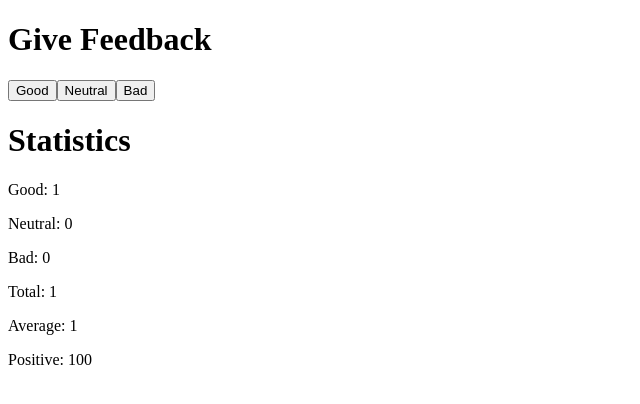
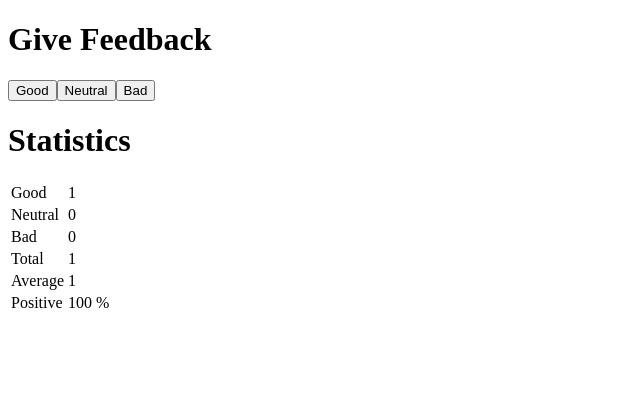
Before and after one commit to SimonO7/Full-Stack-Open, a React (Create React App) app in the folder Part1/unicafe/: page / in a window 1280 px wide. Both pictures are taken after a click on the button "Good". Shown: the top 404 px of the page, without its empty margins (0-640 px from the left). Built offline with nearby package versions, Linux system fonts and the light colour scheme.

Commit message:
Complete Exercise 1.11

```diff
--- a/Part1/unicafe/src/App.js
+++ b/Part1/unicafe/src/App.js
@@ -14,19 +14,34 @@ const Statistics = (props) => {
   }
 
   return (
-    <div>
-      <StatisticLine text="Good" value={props.goodRanks} />
-      <StatisticLine text="Neutral" value={props.neutralRanks} />
-      <StatisticLine text="Bad" value={props.badRanks} />
-      <StatisticLine text="Total" value={props.total} />
-      <StatisticLine text="Average" value={((props.goodRanks * 1) + (props.badRanks * -1)) / props.total} />
-      <StatisticLine text="Positive" value={(props.goodRanks / props.total) * 100} />
-    </div>
+    <table>
+      <tbody>
+        <StatisticLine text="Good" value={props.goodRanks} />
+        <StatisticLine text="Neutral" value={props.neutralRanks} />
+        <StatisticLine text="Bad" value={props.badRanks} />
+        <StatisticLine text="Total" value={props.total} />
+        <StatisticLine text="Average" value={((props.goodRanks * 1) + (props.badRanks * -1)) / props.total} />
+        <StatisticLine text="Positive" value={String((props.goodRanks / props.total) * 100)+" %"} />
+      </tbody>
+    </table>
   )
 }
 
 // Render a statistic line
-const StatisticLine = (props) => <p>{props.text}: {props.value}</p>
+const StatisticLine = (props) => {
+  return (
+    <tr>
+      <td>
+        {props.text}
+      </td>
+      <td>
+        {props.value}
+      </td>
+    </tr>
+  )
+
+}
+
 
 // Main app
 const App = () => {
```
